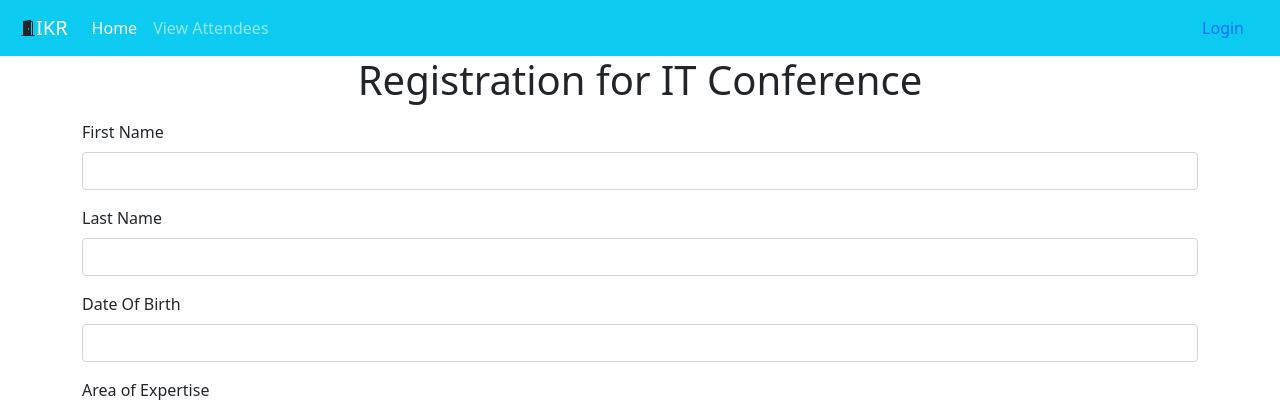
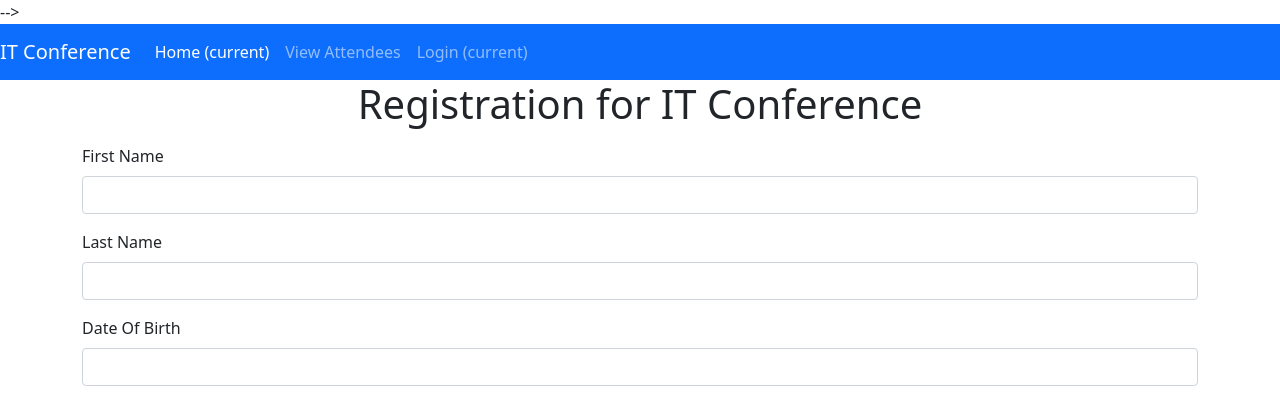
Before and after one commit to ikram251/Attendence, a PHP site: page /index.php in a window 1280 px wide. Shown: the top 402 px of the page. Run offline with PHP 8.4, Linux system fonts and the light colour scheme; data that the repository does not hold is empty; some libraries are stand-ins or nearby versions.

Commit message:
Update header.php

```diff
--- a/includes/header.php
+++ b/includes/header.php
@@ -16,7 +16,7 @@ include_once 'includes/session.php'; ?>
     <title>Attendance-<?php echo $title ?></title>
   </head>
   <body>
-  <nav class="navbar navbar-expand-lg navbar-dark bg-info p-2 fixed-auto" >
+  <!-- <nav class="navbar navbar-expand-lg navbar-dark bg-info p-2 fixed-auto" >
       <div class="container-fluid">
       <div class="collapse navbar-collapse" id="navbarTogglerDemo01">
         <svg xmlns="http://www.w3.org/2000/svg" width="16" height="16" fill="currentColor" class="bi bi-door-open-fill" viewBox="0 0 16 16">
@@ -38,18 +38,40 @@ include_once 'includes/session.php'; ?>
           </ul>
             <div d-flex>
                 <?php
-                  if(!isset($_SESSION['userid'])){
+                  //if(!isset($_SESSION['userid'])){
                 ?>
                 <!-- <button class="btn btn-warning" type="submit"><a class="nav-link active" aria-current="page" href="login.php">Login</a></button> -->
-                <a class="nav-link active" aria-current="page" href="login.php">Login</a>
-                <?php } else { ?>
-                  <span text-white>Hello <?php echo $_SESSION['username'] ?>! </span></a>
+                <!-- <a class="nav-link active" aria-current="page" href="login.php">Login</a> -->
+                <?php //} else { ?>
+                  <!-- <span text-white>Hello <?php //echo $_SESSION['username'] ?>! </span></a> -->
                   <!-- <button class="btn btn-warning" type="submit"><a class="nav-item nav-link" href="logout.php">Logout</a></button> -->
-                  <a href="logout.php">Logout</a>
-                <?php } ?>
+                  <!-- <a href="logout.php">Logout</a> -->
+                <?php //} ?>
             </div>
 
         </div>
       </div>
-</nav>
+</nav> -->
+<nav class="navbar navbar-expand-lg navbar-dark bg-primary">
+      <a class="navbar-brand" href="index.php">IT Conference</a>
+      <button class="navbar-toggler" type="button" data-toggle="collapse" data-target="#navbarNavAltMarkup" aria-controls="navbarNavAltMarkup" aria-expanded="false" aria-label="Toggle navigation">
+        <span class="navbar-toggler-icon"></span>
+      </button>
+      <div class="collapse navbar-collapse" id="navbarNavAltMarkup">
+        <div class="navbar-nav mr-auto">
+          <a class="nav-item nav-link active" href="index.php">Home <span class="sr-only">(current)</span></a>
+          <a class="nav-item nav-link" href="viewrecords.php">View Attendees</a>
+        </div>
+        <div class="navbar-nav ml-auto">
+          <?php
+              if(!isset($_SESSION['userid'])){
+          ?>
+            <a class="nav-item nav-link" href="login.php">Login <span class="sr-only">(current)</span></a>
+          <?php } else { ?>
+            <a class="nav-item nav-link" href="#"><span>Hello <?php echo $_SESSION['username'] ?>! </span> <span class="sr-only">(current)</span></a>
+            <a class="nav-item nav-link" href="logout.php">Logout <span class="sr-only">(current)</span></a>
+          <?php } ?>
+        </div>
+      </div>
+    </nav>
     <div class="container">
```
